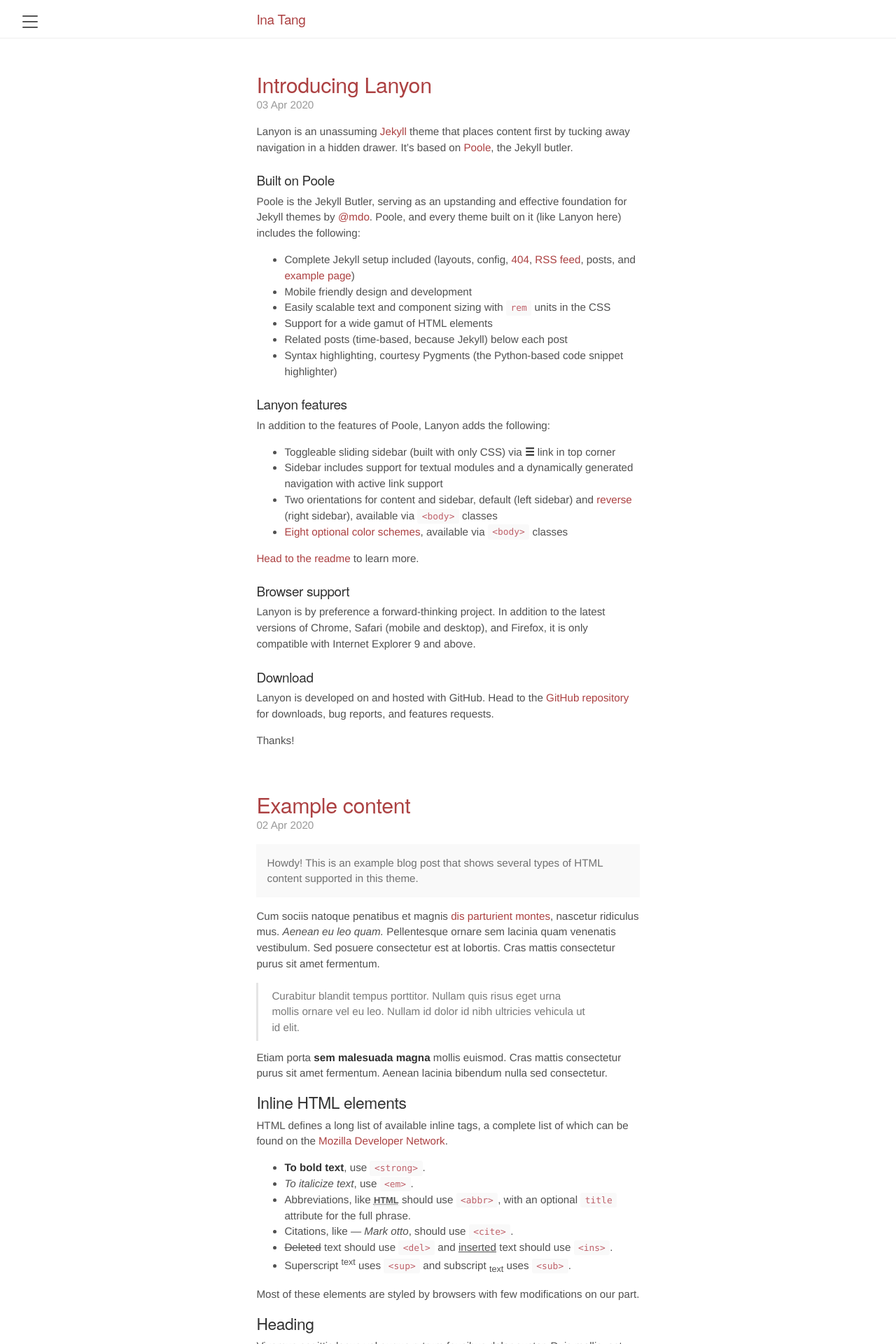
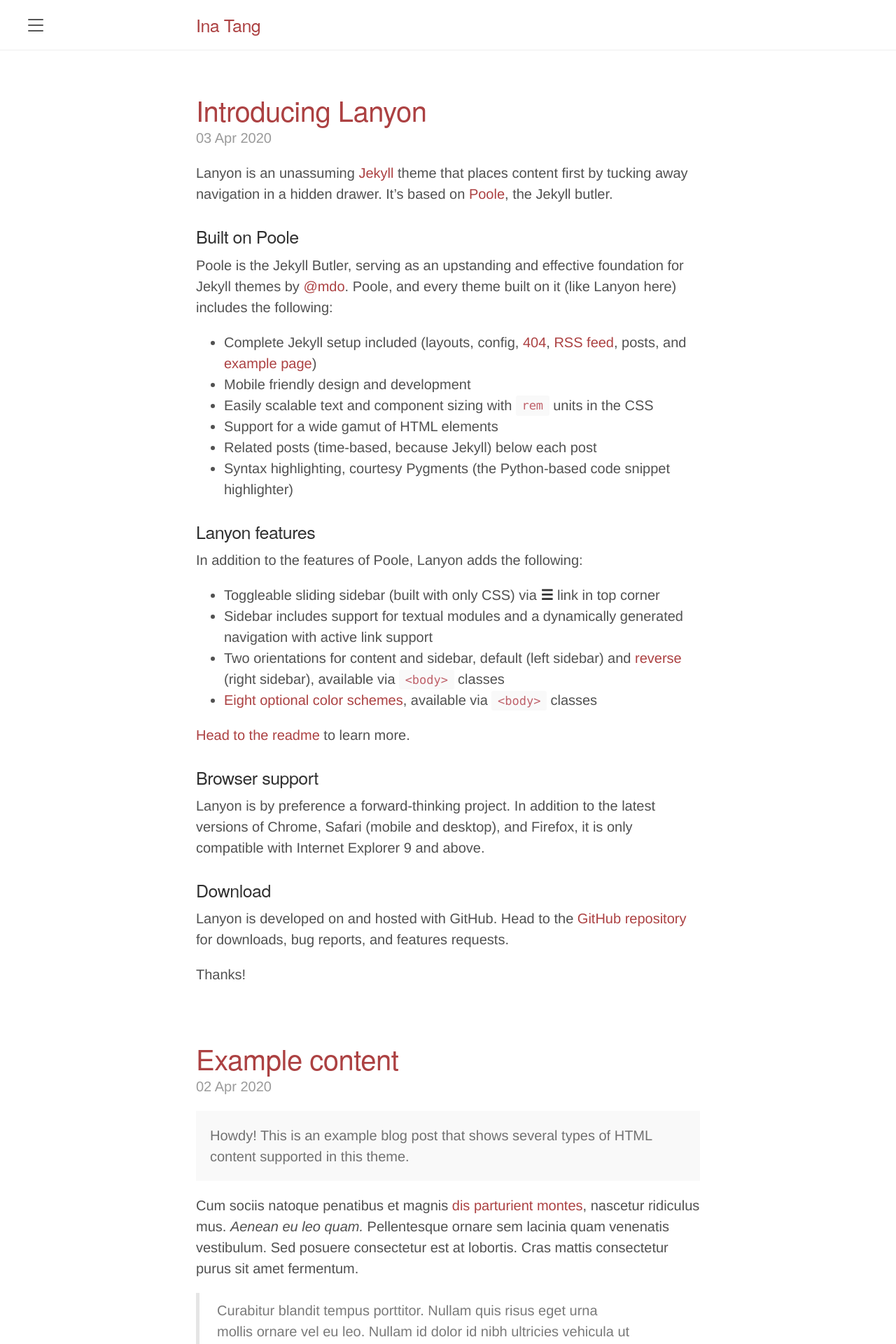
Before and after one commit to I7T5/i7t5.github.io-v1, a Jekyll site: the page built from docs/index.html, in a window 1280 px wide. Shown: the top 1920 px of the page at 70% size. Built offline with Jekyll 4.4.1, drawn with Linux system fonts in a browser that asks for light colours; the list of posts is cut into pages by our own code.

Commit message:
Update lanyon.css
changed font-weight from 500 to 400 and deleted font-size in html {}

```diff
--- a/docs/assets/css/lanyon.css
+++ b/docs/assets/css/lanyon.css
@@ -43,12 +43,11 @@
 html {
   font-family: "HelveticaNeue-Light", "Helvetica Neue Light", "Helvetica Neue", Helvetica, Arial, sans-serif;
   font-weight: 300;
-  font-size: .950rem;
 }
 
 h1, h2, h3, h4, h5, h6 {
   font-family: "HelveticaNeue", "Helvetica Neue", Helvetica, Arial, sans-serif;
-  font-weight: 500;
+  font-weight: 400;
   color: #313131;
   letter-spacing: -.025rem;
 }
```
Also changed, not shown: 1 other file.
